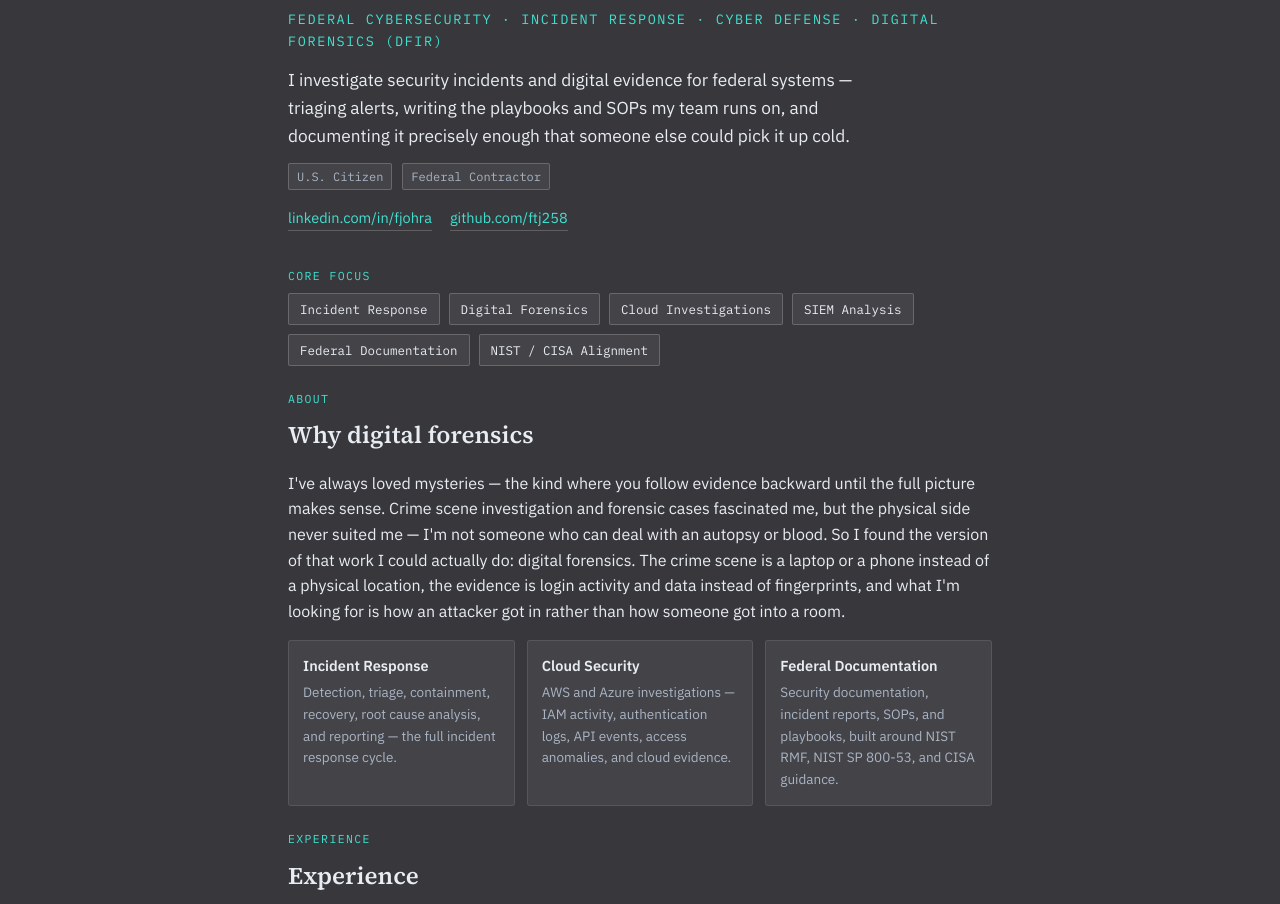
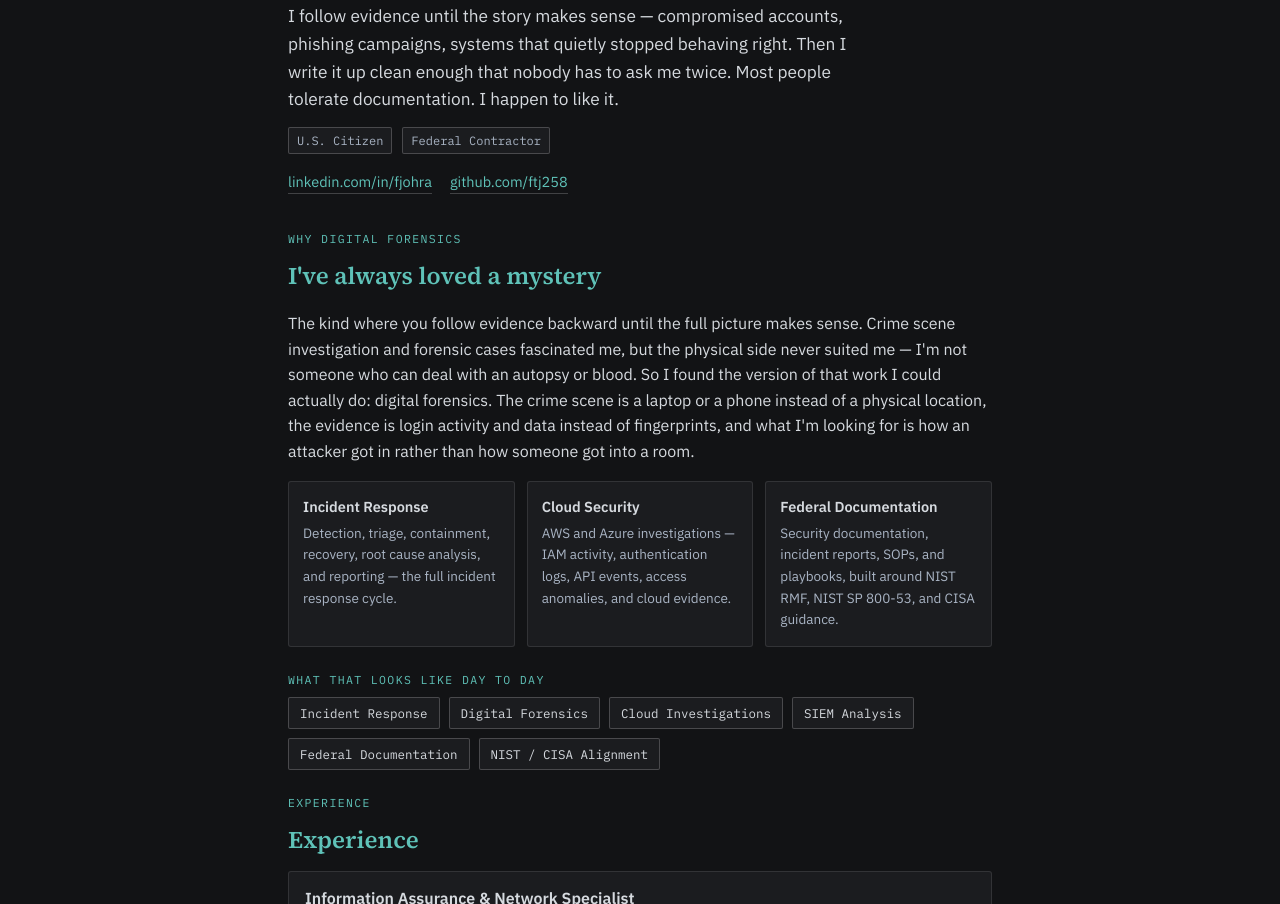
Before and after one commit to ftj258/ftj258.github.io, a plain HTML site: page index.html in a window 1280 px wide. Shown: the part 498-1402 px from the top of the page. Drawn offline with Linux system fonts and the light colour scheme.

Commit message:
Restructure site as narrative flow, soften color palette, update banner

```diff
--- a/index.html
+++ b/index.html
@@ -8,16 +8,16 @@
 <link href="https://fonts.googleapis.com/css2?family=Source+Serif+4:opsz,wght@8..60,400;8..60,600;8..60,700&family=IBM+Plex+Sans:wght@400;500;600&family=IBM+Plex+Mono:wght@400;500&display=swap" rel="stylesheet">
 <style>
   :root{
-    --bg: #38383C;
-    --paper: #434348;
-    --ink: #E8ECF3;
+    --bg: #121315;
+    --paper: #1b1c1f;
+    --ink: #D6DADF;
     --ink-soft: #A9B4C4;
-    --navy: #E8ECF3;
+    --navy: #D6DADF;
     --navy-soft: #C6D0DE;
     --line: rgba(255,255,255,0.10);
     --line-strong: rgba(255,255,255,0.20);
     --accent: #191970;
-    --accent-text: #40E0D0;
+    --accent-text: #5FC2B8;
     --accent-soft: rgba(25,25,112,0.24);
     --active: #7FB89E;
     --active-soft: rgba(127,184,158,0.14);
@@ -103,7 +103,7 @@
     color: var(--accent-text); margin: 0 0 8px;
   }
   h2{
-    font-family: var(--serif); font-weight: 600; font-size: 1.5rem; color: var(--navy);
+    font-family: var(--serif); font-weight: 600; font-size: 1.5rem; color: var(--accent-text);
     margin: 0 0 12px;
   }
 
@@ -222,10 +222,9 @@
   <section class="hero">
     <img class="banner-img" src="https://ftj258.github.io/banner.png" alt="Fatema Johra Cybersecurity Banner">
     <span class="stamp">Active Security Clearance</span>
-    <h1>Fatema T. Johra</h1>
     <div class="name-rule"></div>
     <div class="role-line">Federal Cybersecurity · Incident Response · Cyber Defense · Digital Forensics (DFIR)</div>
-    <p class="lede">I investigate security incidents and digital evidence for federal systems &mdash; triaging alerts, writing the playbooks and SOPs my team runs on, and documenting it precisely enough that someone else could pick it up cold.</p>
+    <p class="lede">I follow evidence until the story makes sense &mdash; compromised accounts, phishing campaigns, systems that quietly stopped behaving right. Then I write it up clean enough that nobody has to ask me twice. Most people tolerate documentation. I happen to like it.</p>
     <div class="meta-row">
       <span>U.S. Citizen</span>
       <span>Federal Contractor</span>
@@ -236,22 +235,10 @@
     </div>
   </section>
 
-  <section id="focus" class="reveal">
-    <p class="eyebrow">Core focus</p>
-    <div class="tag-row">
-      <span class="tag">Incident Response</span>
-      <span class="tag">Digital Forensics</span>
-      <span class="tag">Cloud Investigations</span>
-      <span class="tag">SIEM Analysis</span>
-      <span class="tag">Federal Documentation</span>
-      <span class="tag">NIST / CISA Alignment</span>
-    </div>
-  </section>
-
   <section id="about" class="reveal">
-    <p class="eyebrow">About</p>
-    <h2>Why digital forensics</h2>
-    <p>I've always loved mysteries &mdash; the kind where you follow evidence backward until the full picture makes sense. Crime scene investigation and forensic cases fascinated me, but the physical side never suited me &mdash; I'm not someone who can deal with an autopsy or blood. So I found the version of that work I could actually do: digital forensics. The crime scene is a laptop or a phone instead of a physical location, the evidence is login activity and data instead of fingerprints, and what I'm looking for is how an attacker got in rather than how someone got into a room.</p>
+    <p class="eyebrow">Why digital forensics</p>
+    <h2>I've always loved a mystery</h2>
+    <p>The kind where you follow evidence backward until the full picture makes sense. Crime scene investigation and forensic cases fascinated me, but the physical side never suited me &mdash; I'm not someone who can deal with an autopsy or blood. So I found the version of that work I could actually do: digital forensics. The crime scene is a laptop or a phone instead of a physical location, the evidence is login activity and data instead of fingerprints, and what I'm looking for is how an attacker got in rather than how someone got into a room.</p>
     <div class="card-grid">
       <div class="card">
         <div class="card-title">Incident Response</div>
@@ -265,6 +252,18 @@
         <div class="card-title">Federal Documentation</div>
         <p>Security documentation, incident reports, SOPs, and playbooks, built around NIST RMF, NIST SP 800-53, and CISA guidance.</p>
       </div>
+    </div>
+  </section>
+
+  <section id="focus" class="reveal">
+    <p class="eyebrow">What that looks like day to day</p>
+    <div class="tag-row">
+      <span class="tag">Incident Response</span>
+      <span class="tag">Digital Forensics</span>
+      <span class="tag">Cloud Investigations</span>
+      <span class="tag">SIEM Analysis</span>
+      <span class="tag">Federal Documentation</span>
+      <span class="tag">NIST / CISA Alignment</span>
     </div>
   </section>
 
```
Also changed, not shown: banner.png.
